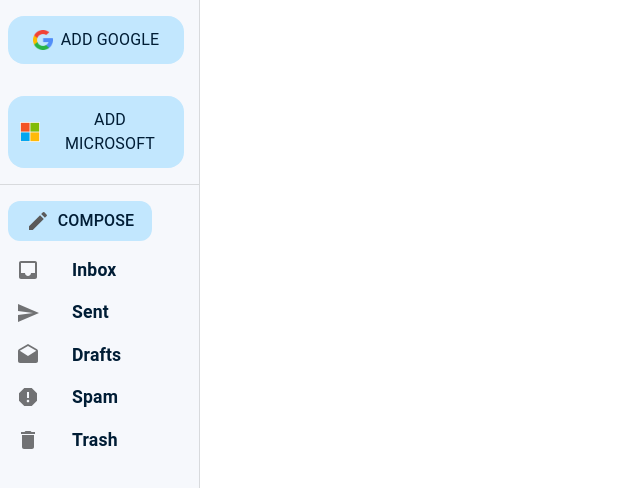
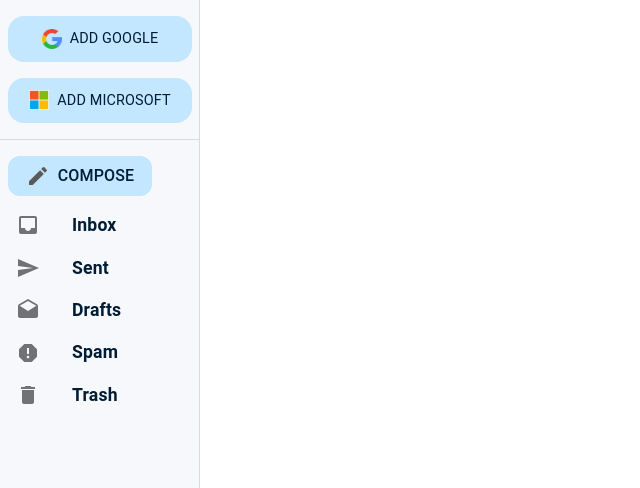
Before and after one commit to manjeet-55/mail_unibox, a Next.js app: page /emails in a window 1280 px wide. Shown: the top 488 px of the page, without its empty margins (0-640 px from the left). Built offline with nearby package versions, Linux system fonts and the light colour scheme.

Commit message:
styling fix

```diff
--- a/app/components/Sidebar/index.jsx
+++ b/app/components/Sidebar/index.jsx
@@ -55,7 +55,7 @@ const Sidebar = () => {
         variant="permanent"
         anchor="left"
       >
-        <Box sx={{ padding: "1rem 0 1rem 0.5rem" }}>
+        <Box sx={{ padding: "1rem 0 0 0.5rem" }}>
           <Button sx={addButton}>
             <Image
               src={GoogleImage}
--- a/app/components/Sidebar/index.styles.js
+++ b/app/components/Sidebar/index.styles.js
@@ -12,7 +12,7 @@ export const SideBarStyles = {
       borderRadius: '1rem',
       display: 'flex',
       columnGap: '0.5rem',
-      width: '11rem',
+      width: '11.5rem',
       transition: '0.3s ease-in-out',
       alignItems: 'center',
       '&:hover': {
@@ -22,6 +22,7 @@ export const SideBarStyles = {
     },
     addButtonText: {
       color: '#001d35',
+      fontSize:'0.9rem'
     },
     composeButton: {
       background: '#c2e7fe',
```
Also changed, not shown: app/components/EmailDetailView/index.jsx (+9 -4 lines).
